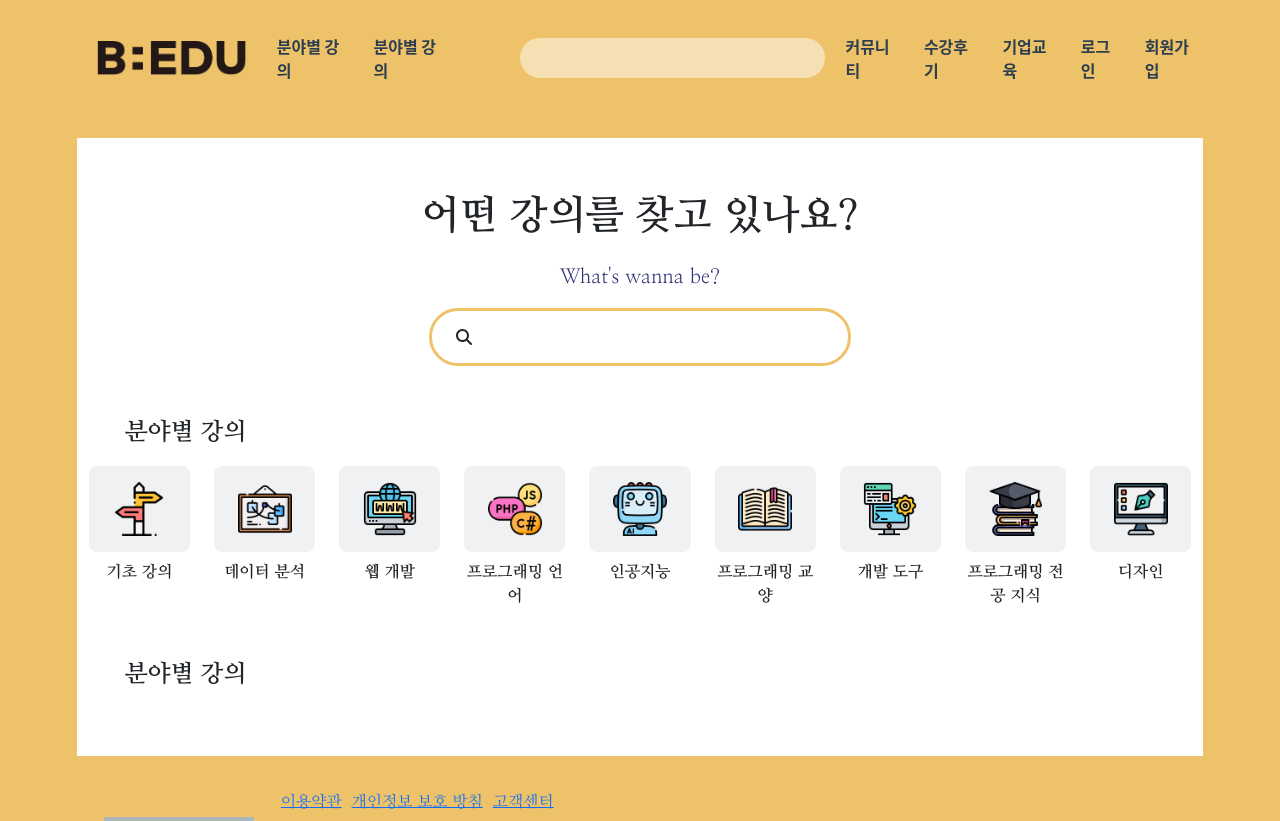
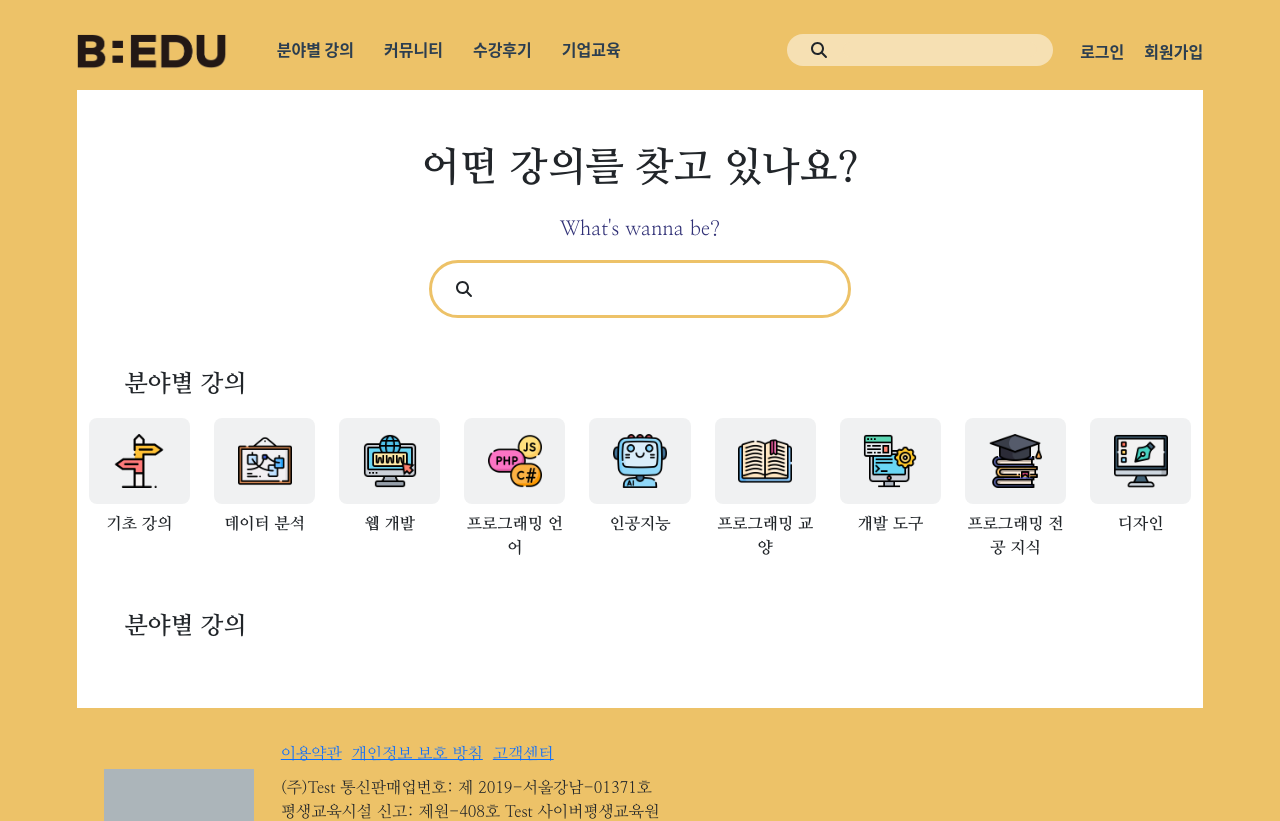
Before and after one commit to codingKermit/bedu, a Vue app in the folder src/main/front/: page / in a window 1280 px wide. Shown: the top 821 px of the page. Built offline with nearby package versions, Linux system fonts and the light colour scheme; a web font is replaced by a local one; what @ckeditor/ckeditor5-vue, vue-sweetalert2 would draw is missing.

Commit message:
no message

```diff
--- a/src/main/front/src/components/PageHeader.vue
+++ b/src/main/front/src/components/PageHeader.vue
@@ -1,28 +1,26 @@
 <!-- PageHeader.vue -->
 <template>
   <header>
+    <div class="dien">
       <div id="nav1">
         <router-link to="/">
             <img src="@/assets/imgs/Logo.png" width="150">
         </router-link>
         <router-link to="/">분야별 강의</router-link>
-        <router-link to="/course">분야별 강의</router-link>
-        <div class="search-popup">
-          <form action="#" class="search-form" role="search">
-              <fieldset>
-                <div class="search-form-con">
-                  <input type="text" name="search">
-                </div>
-              </fieldset>
-          </form>
-        </div>
-      </div>
-      <div id="nav2">
         <router-link to="/community">커뮤니티</router-link>
         <router-link to="/review">수강후기</router-link>
         <router-link to="/companyStudy">기업교육</router-link>
+      </div>
+      <div id="nav2">
+        <div class="search-popup">
+            <div class="border-3 rounded-pill p-2 d-flex align-middle text-center m-auto mb-5 border-bedu">
+              <font-awesome-icon class="m-auto mx-3" :icon="['fas', 'magnifying-glass']" />
+              <b-form-input class="border-0 me-2"></b-form-input>
+            </div>
+        </div>
         <router-link to="/login">로그인</router-link>
         <router-link to="/regist">회원가입</router-link>
+      </div>
     </div>
   </header>
 </template>
@@ -39,55 +37,60 @@
 background-color: #EDC268;
 padding-top: 3%;
 padding-bottom: 5%;
-    display: flex;
-    justify-content: space-between;
 }
 
-  #nav1 {
-    display: flex;
-    align-items: center;
+.dien {
+width: auto;
+}
+
+.dien #nav1 {
+float: left;
+}
+
+.dien #nav2 {
+float: right;
 }
 
 #nav1 img {
-    margin-right: 10px;
+margin-right: 20px;
 }
 
 #nav1 a {
+margin-right: 30px;
 font-family: 'Noto Sans CJK KR', sans-serif;
 font-weight: bold;
 color: #2c3e50;
 text-decoration: none;
-    margin-left: 20px;
 }
 
-  .search-form {
-    margin-left: 70px;
+#nav2 a {
+margin-left: 20px;
+font-family: 'Noto Sans CJK KR', sans-serif;
+font-weight: bold;
+color: #2c3e50;
+text-decoration: none;
 }
 
-  .search-form-con {
-    display: flex;
-    align-items: center;
+#nav2 .search-popup {
+display: inline-block;
+margin-left: -20px;
+margin-right: -50px;
 }
 
-  .search-form-con input {
+#nav2 .search-popup input {
 width: 100%;
-    height: 40px;
+height: 15px;
 padding: 5px 10px;
 border: none;
 background-color: #F6E0B3;
 border-radius: 30px;
 }
 
-  #nav2 {
-    display: flex;
-    align-items: center;
+.border-bedu{
+background-color: #F6E0B3;
+width: 70%;
+border-color: #EDC268;
 }
 
-  #nav2 a {
-    font-family: 'Noto Sans CJK KR', sans-serif;
-    font-weight: bold;
-    color: #2c3e50;
-    text-decoration: none;
-    margin-left: 20px;
-  }
+
 </style>
```
Lines whose indentation alone changed are shown as unchanged.
